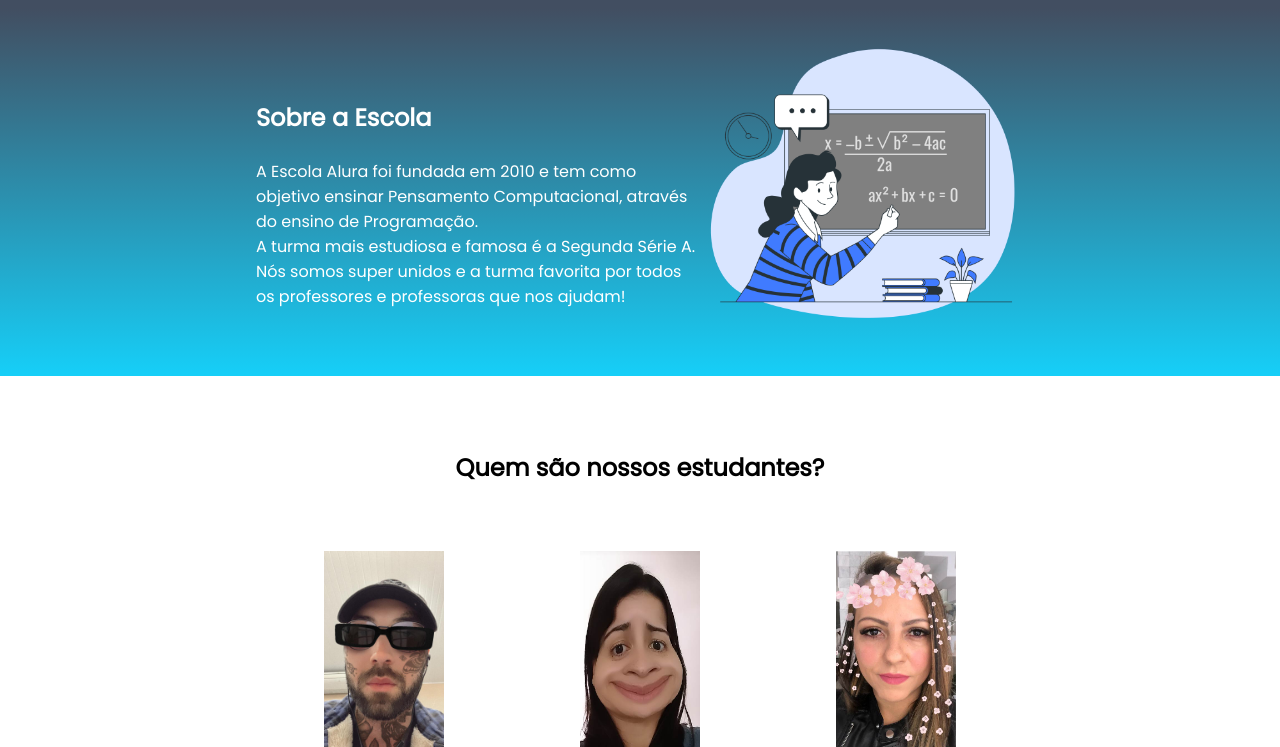
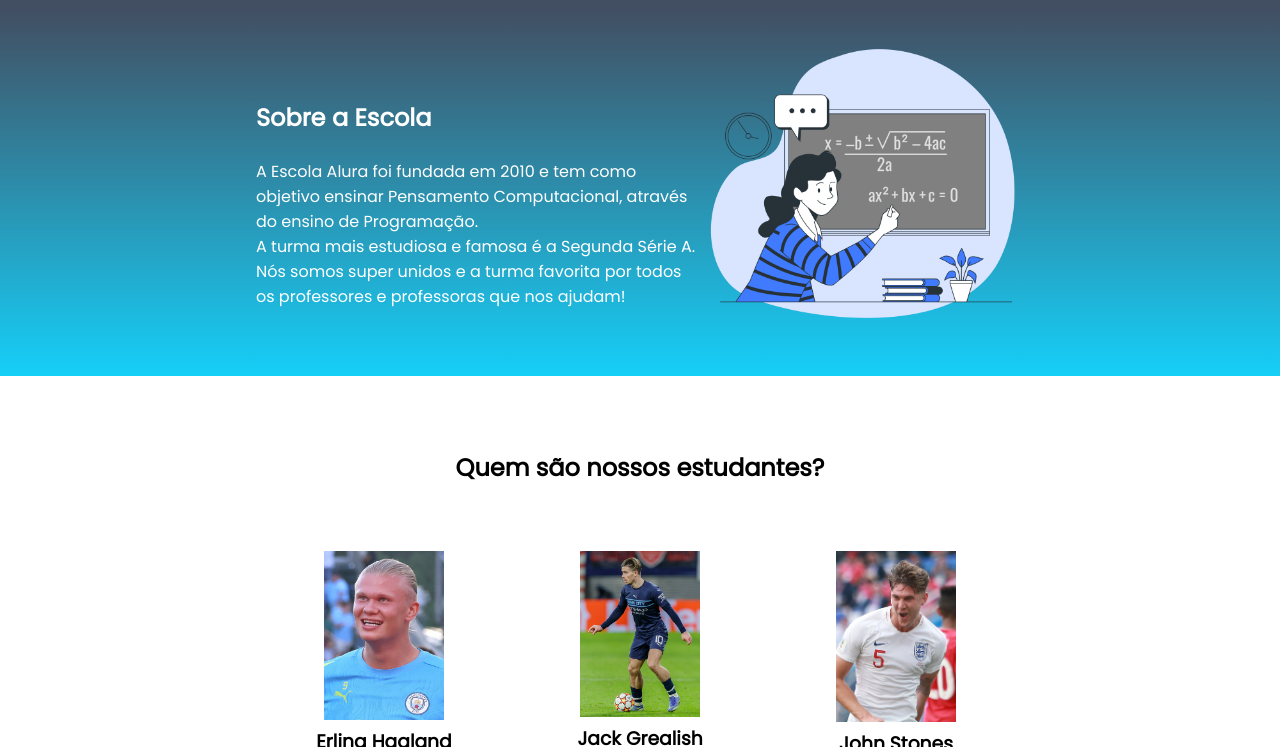
Before and after one commit to pederpan/FeiraPolo, a plain HTML site: page index.html in a window 1280 px wide. Shown: the part 69-816 px from the top of the page. Drawn offline with Linux system fonts and the light colour scheme.

Commit message:
mudei as imagens e os nomes

```diff
--- a/index.html
+++ b/index.html
@@ -36,8 +36,8 @@
         <div class="estudante-todos">
             <span></span>
             <div class="estudante-div">
-                <img class="estudante-imagem" src="Marcelo.jpeg" alt="foto do marcelo">
-                <h3 class="estudante-nome">Marcelo</h3>
+                <img class="estudante-imagem" src="Manchester City Football Club/Erling Haaland.jpg" alt="foto do marcelo">
+                <h3 class="estudante-nome">Erling Haaland</h3>
                 <a href="https://github.com/marcelopaludetto"><img class="estudante-icone" src="github.png"
                         alt="icone github"></a>
                 <a href="https://linkedin.com/marcelopaludetto"><img class="estudante-icone" src="linkedin.png"
@@ -46,8 +46,8 @@
                         alt="icone instagram"></a>
             </div>
             <div class="estudante-div">
-                <img class="estudante-imagem" src="Gabi.jpg" alt="foto da gabi">
-                <h3 class="estudante-nome">Gabriela</h3>
+                <img class="estudante-imagem" src="Manchester City Football Club/Jack Grealish.jpg" alt="foto da gabi">
+                <h3 class="estudante-nome">Jack Grealish</h3>
                 <a href="https://github.com/GabrielaM-L"><img class="estudante-icone" src="github.png"
                         alt="icone github"></a>
                 <a href="https://www.linkedin.com/in/gabriela-marcomini-de-lima/"><img class="estudante-icone"
@@ -56,8 +56,8 @@
                         alt="icone instagram"></a>
             </div>
             <div class="estudante-div">
-                <img class="estudante-imagem" src="Liz.jpg" alt="foto da lizandra">
-                <h3 class="estudante-nome">Lizandra</h3>
+                <img class="estudante-imagem" src="Manchester City Football Club/John Stones.jpg" alt="foto da lizandra">
+                <h3 class="estudante-nome">John Stones</h3>
                 <a href="https://github.com/LizandraDuarte40"><img class="estudante-icone" src="github.png"
                         alt="icone github"></a>
                 <a href="https://www.linkedin.com/in/lizandrarlm-duarte/"><img class="estudante-icone"
```
